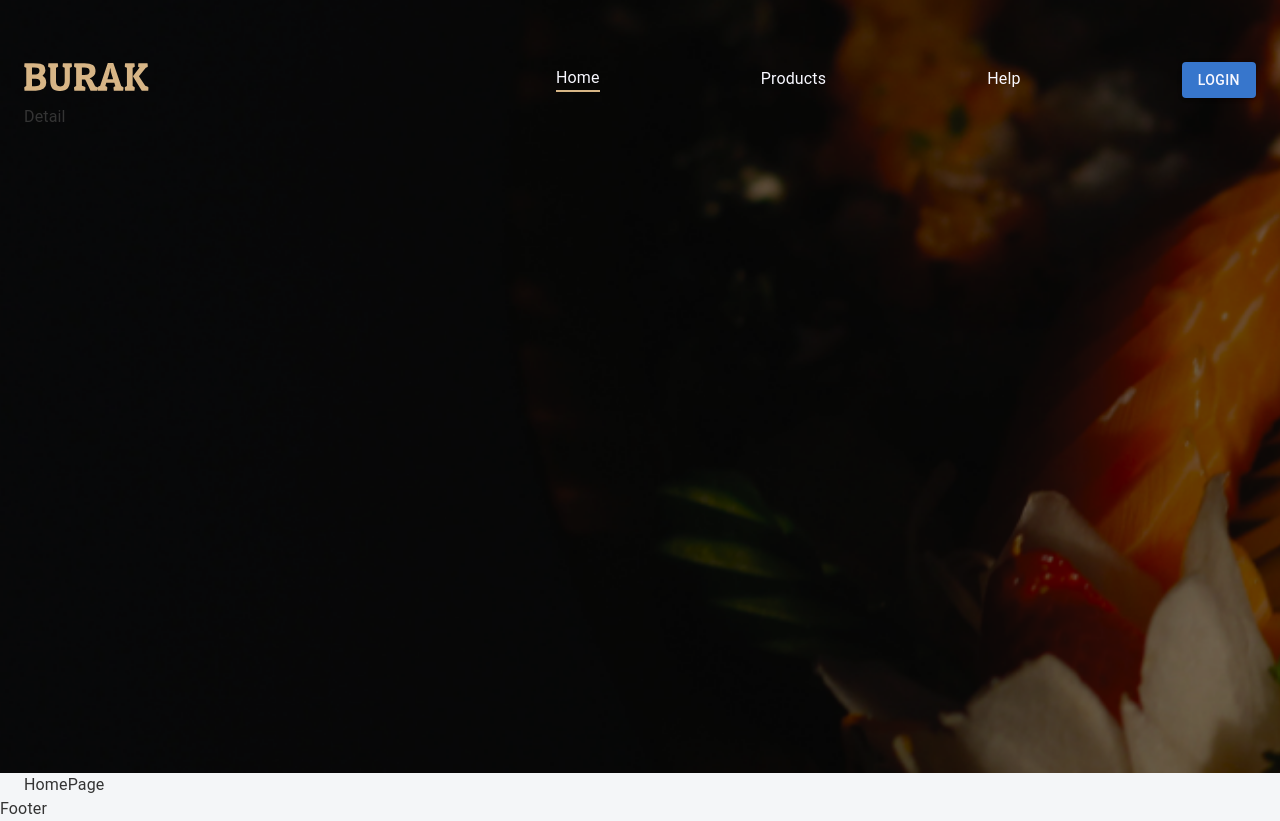
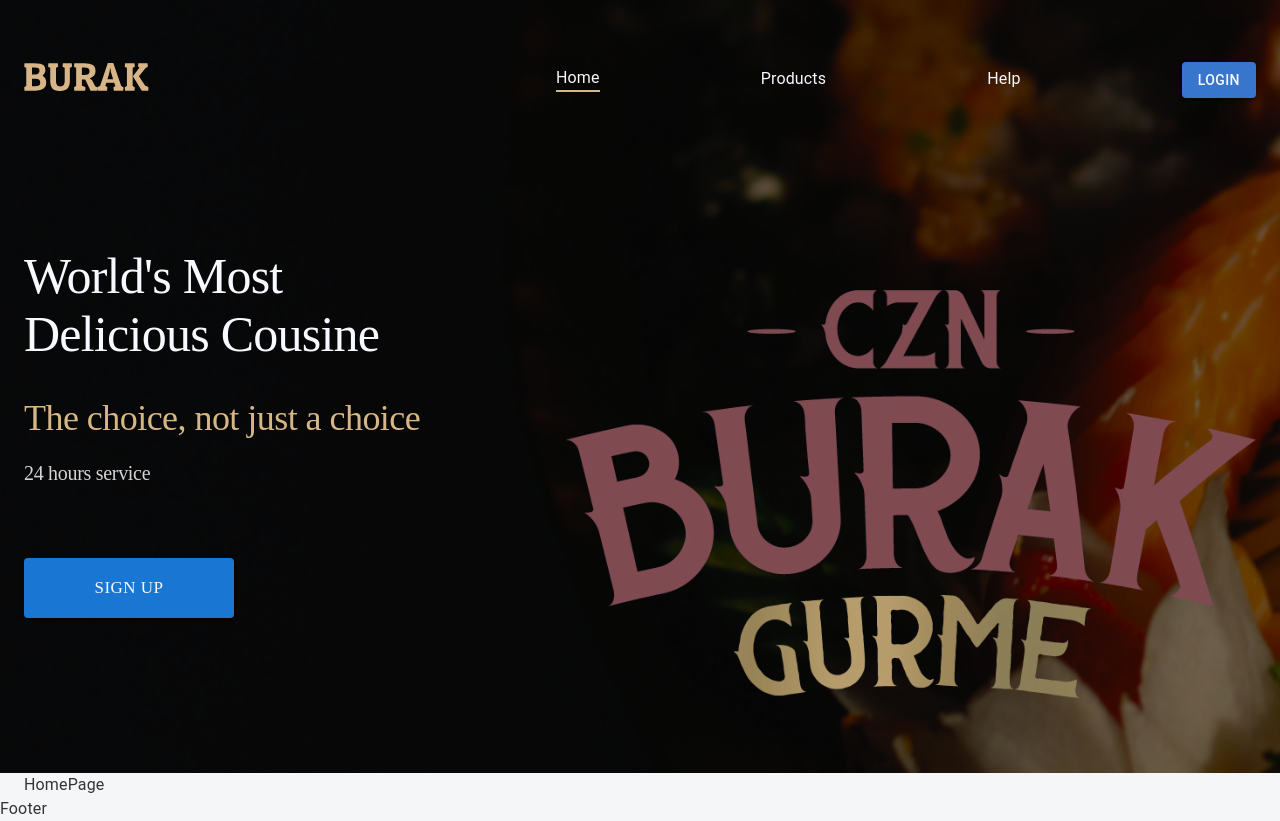
Before and after one commit to jamolkhon06/burak-react, a React (Create React App) app: page / in a window 1280 px wide. Built offline with nearby package versions, Linux system fonts and the light colour scheme.

Commit message:
fix: modify homeNavbar header component

```diff
--- a/src/app/components/headers/HomeNavbar.tsx
+++ b/src/app/components/headers/HomeNavbar.tsx
@@ -29,7 +29,20 @@
                         {!authMember ? (<Box><Button variant="contained" className="login-button">Login</Button></Box>) : (<img className="user-avatar" src={"/icons/default-user.svg"}aria-haspopup={"true"} />)}
                     </Stack>
                 </Stack>
-                <Stack>Detail</Stack>
+
+                <Stack className="header-frame">
+                    <Stack className="detail">
+                        <Box className={"head-main-txt"}>World's Most Delicious Cousine</Box>
+                        <Box className={"wel-txt"}>The choice, not just a choice</Box>
+                        <Box className={"service-txt"}>24 hours service</Box>
+                        <Box className={"signup"}>
+                            {!authMember ? <Button variant={"contained"} className={"signup-button"}>SIGN UP</Button> : null}
+                        </Box>
+                    </Stack>
+                    <Box className="logo-frame">
+                        <div className="logo-img"></div>
+                    </Box>
+                </Stack>
             </Container>
         </div>
 
--- a/src/css/navbar.css
+++ b/src/css/navbar.css
@@ -73,3 +73,87 @@
 .home-navbar div.hover-line::after {
     transform-origin: 0% 50%;
 }
+
+.home-navbar .navbar-container .header-frame {
+    margin-top: 142px;
+    height: 462px;
+    display: flex;
+    flex-direction: row;
+    justify-content: space-between;
+}
+
+.home-navbar .navbar-container .header-frame .detail {
+    width: 510px;
+    display: flex;
+    flex-direction: column;
+}
+
+.home-navbar .navbar-container .header-frame .detail .head-main-txt {
+     width: 450px;
+     height: 150px;
+     font-family: 'Roboto Serif';
+     font-size: 50px;
+     font-style: normal;
+     font-weight: 500;
+     line-height: normal;
+     letter-spacing: -0.75px;
+     color: #f8f8ff;
+}
+
+.home-navbar .navbar-container .header-frame .detail .wel-txt {
+     width: 510px;
+     height: 42px;
+     font-family: 'Roboto Serif';
+     font-size: 36px;
+     font-style: normal;
+     font-weight: 400;
+     line-height: normal;
+     letter-spacing: -0.54px;
+     color: #d7b686;
+}
+
+.home-navbar .navbar-container .header-frame .detail .service-txt {
+     margin-top: 23px;
+     width: 153px;
+     height: 23px;
+     font-family: 'Roboto Serif';
+     font-size: 20px;
+     font-style: normal;
+     font-weight: 400;
+     line-height: normal;
+     letter-spacing: -0.3px;
+     color: #D5D5D5;
+}
+
+.home-navbar .navbar-container .detail .signup {
+    margin-top: 73px;
+}
+
+.home-navbar .navbar-container .detail .signup .signup-button {
+    width: 210px;
+    height: 60px;
+    border-radius: 4px;
+    background: #1976d2;
+    text-align: center;
+    font-family: Poppins;
+    font-size: 17px;
+    font-style: normal;
+    font-weight: 400;
+    line-height: normal;
+    color: #f8f8ff;
+}
+
+.home-navbar .navbar-container .logo-frame {
+    margin-top: 43px;
+    width: 690px;
+    height: 419px;
+}
+
+.home-navbar .navbar-container .logo-frame .logo-img {
+    width: 100%;
+    height: 100%;
+    background: url('/public/img/logo.webp');
+    background-size: contain;
+    background-repeat: no-repeat;
+    filter: invert(25%);
+}
```
